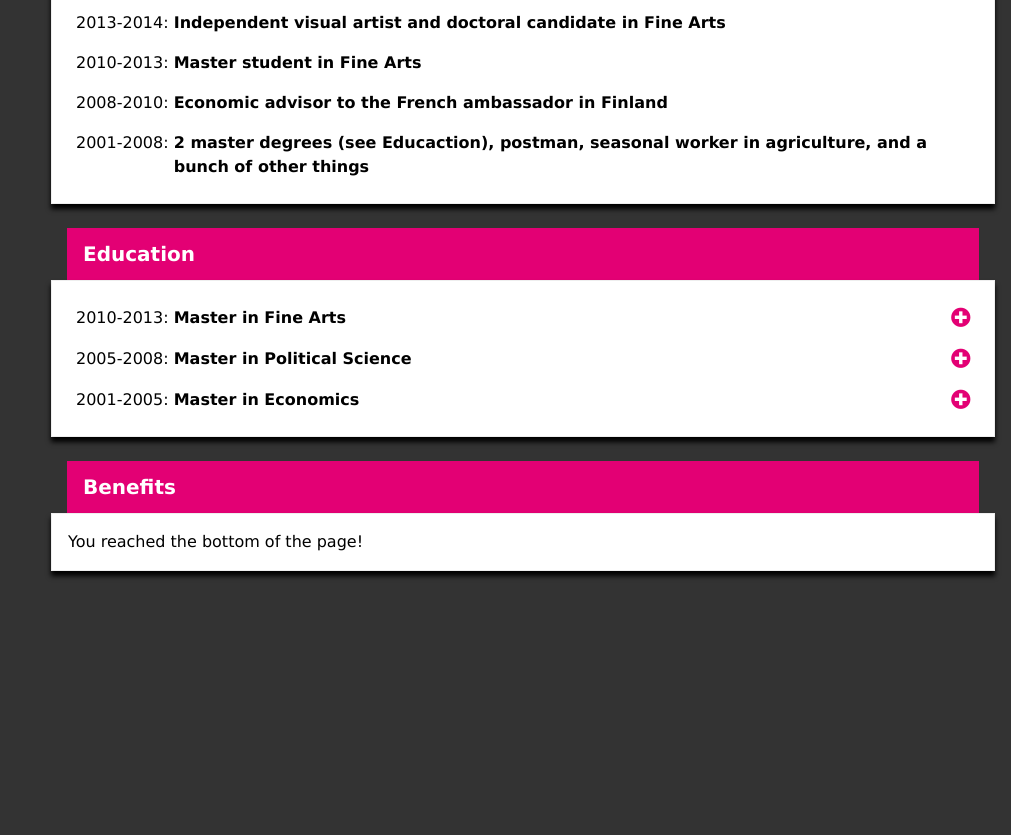
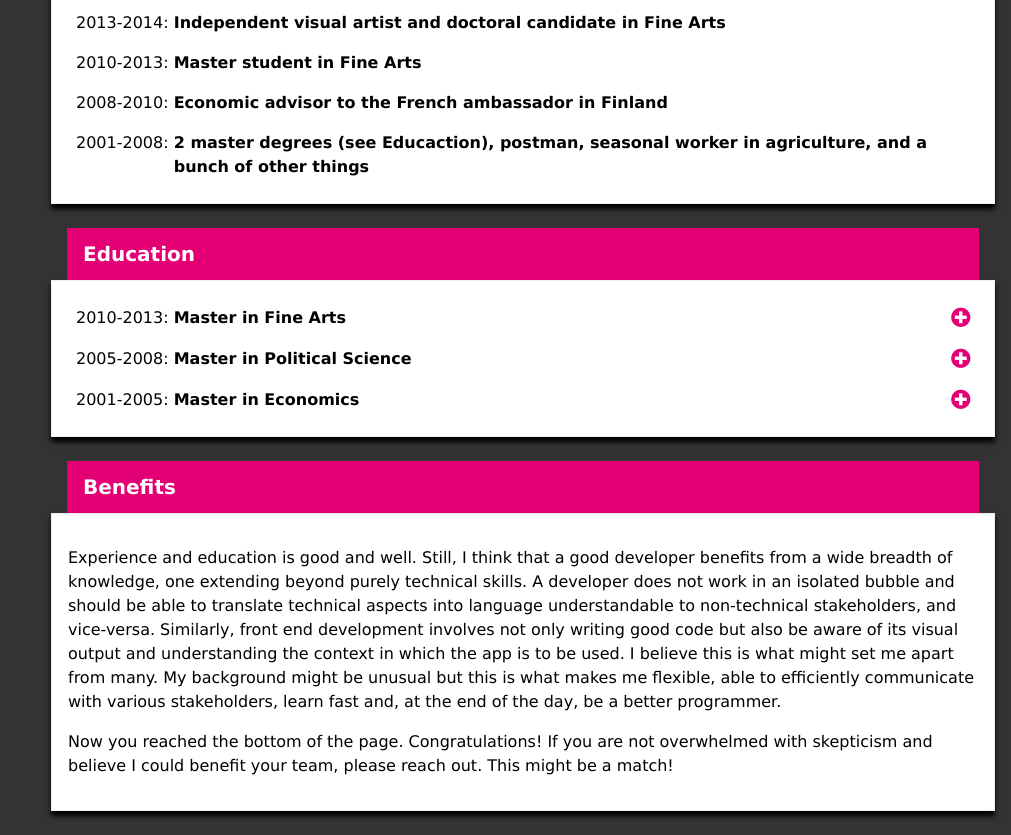
Before and after one commit to tristanhamel/cv, a website built with webpack: page src/index.html in a window 1280 px wide. Shown: the part 1561-2396 px from the top of the page, without its empty margins (269-1280 px from the left). Before the commit the page ends 2156 px from the top, so only its background shows below. Built offline with nearby package versions, Linux system fonts and the light colour scheme.

Commit message:
envoi content

```diff
--- a/src/components/envoi/envoi.html
+++ b/src/components/envoi/envoi.html
@@ -1,5 +1,7 @@
 <h2 class="section-title">Benefits</h2>
 
 <div class="section-content">
-  You reached the bottom of the page!
+  <p> Experience and education is good and well. Still, I think that a good developer benefits from a wide breadth of knowledge, one extending beyond purely technical skills. A developer does not work in an isolated bubble and should be able to translate technical aspects into language understandable to non-technical stakeholders, and vice-versa. Similarly, front end development involves not only writing good code but also be aware of its visual output and understanding the context in which the app is to be used. I believe this is what might set me apart from many. My background might be unusual but this is what makes me flexible, able to efficiently communicate with various stakeholders, learn fast and, at the end of the day, be a better programmer.</p>
+  <p> Now you reached the bottom of the page. Congratulations! If you are not overwhelmed with skepticism and believe I could benefit your team, please reach out. This might be a match!</p>
+
 </div>
```
Also changed, not shown: dist/app.js.
